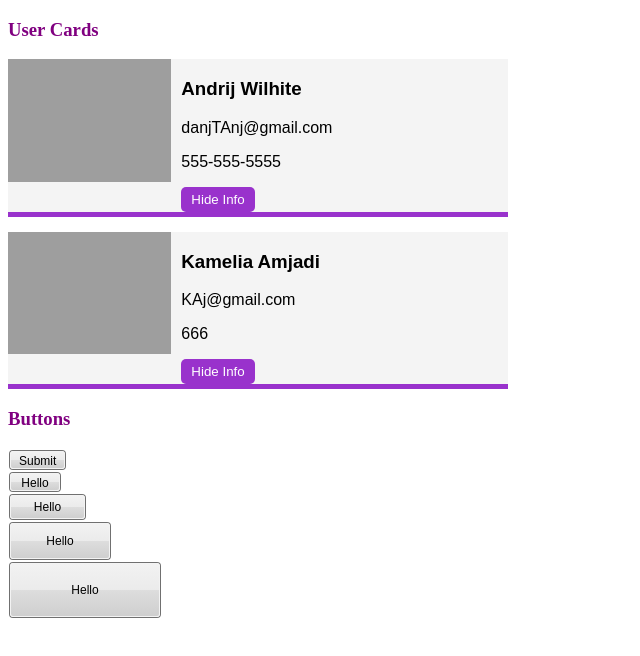
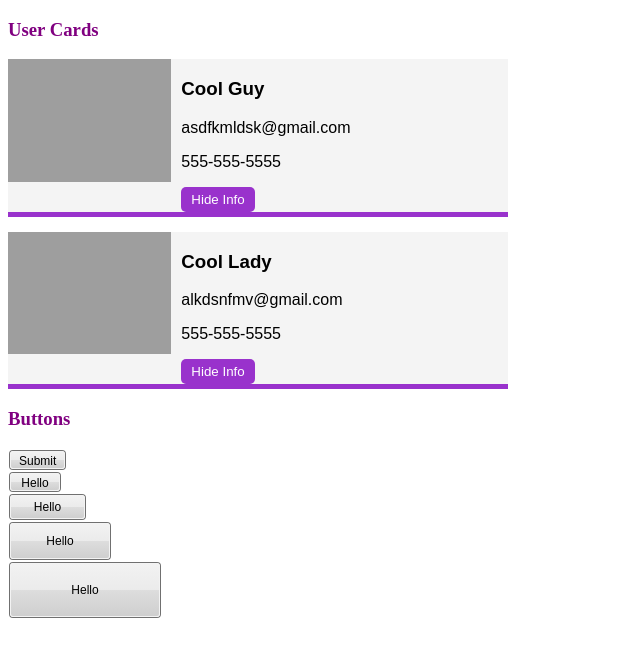
Before and after one commit to AndrijWilhite/Web-1.0-UI, a plain HTML site: page index.html in a window 1280 px wide. Shown: the whole page, without its empty margins (0-640 px from the left). Drawn offline with Linux system fonts and the light colour scheme.

Commit message:
udpated fake info

```diff
--- a/index.html
+++ b/index.html
@@ -13,13 +13,13 @@
     <body>
         <h3>User Cards</h3>
         <div>
-            <user-card name="Andrij Wilhite" avatar="https://randomuser.me/api/portraits/men/2.jpg">
-                <div slot="email">danjTAnj@gmail.com</div>
+            <user-card name="Cool Guy" avatar="https://randomuser.me/api/portraits/men/2.jpg">
+                <div slot="email">asdfkmldsk@gmail.com</div>
                 <div slot="phone">555-555-5555</div>
             </user-card>
-            <user-card name="Kamelia Amjadi" avatar="https://randomuser.me/api/portraits/women/2.jpg">
-                <div slot="email">KAj@gmail.com</div>
-                <div slot="phone">666</div>
+            <user-card name="Cool Lady" avatar="https://randomuser.me/api/portraits/women/2.jpg">
+                <div slot="email">alkdsnfmv@gmail.com</div>
+                <div slot="phone">555-555-5555</div>
             </user-card>
             <h3>Buttons</h3>
             <div>
@@ -29,12 +29,10 @@
                 }
             </script>
             <wo-btn></wo-btn>
-            <!-- <wo-btn txt="Hello" type="primary" test="testFunc()" onClick="testFunc()"></wo-btn> -->
             <wo-btn txt="Hello" size="s" type="primary" test="testFunc" ></wo-btn>
             <wo-btn txt="Hello" size="m" type="primary" test="testFunc" ></wo-btn>
             <wo-btn txt="Hello" size="lrg" type="primary" test="testFunc" ></wo-btn>
             <wo-btn txt="Hello" size="xl" type="primary" test="testFunc" ></wo-btn>
-
 
             </div>
 
```
